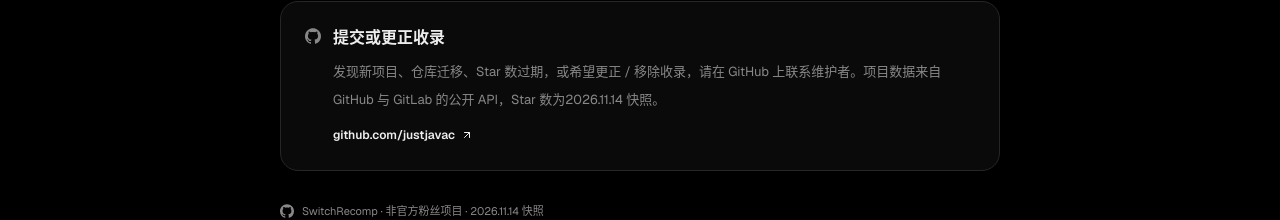
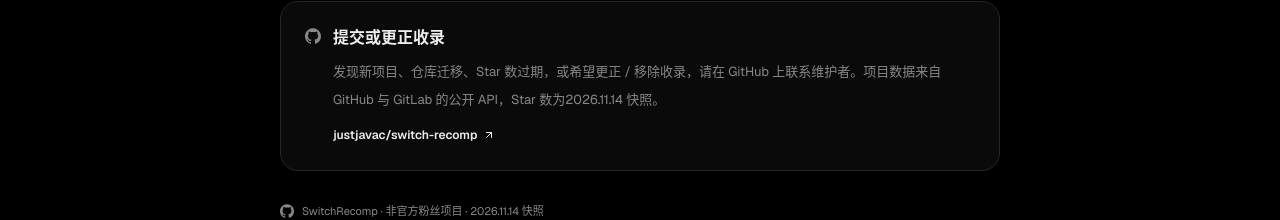
Before and after one commit to justjavac/switch-recomp, a Next.js app: page /about in a window 1280 px wide. Shown: the part 1492-1712 px from the top of the page. Built offline with nearby package versions, Linux system fonts and the light colour scheme; no server answers.

Commit message:
fix: 关于页收录链接直达 GitHub 仓库

```diff
--- a/src/app/about/page.tsx
+++ b/src/app/about/page.tsx
@@ -1,5 +1,4 @@
 import type { Metadata } from "next";
-import Link from "next/link";
 import { ArrowUpRight, Info } from "lucide-react";
 import { GithubIcon } from "@/components/brand-icons";
 import { platforms, statuses } from "@/lib/projects";
@@ -157,13 +156,16 @@ export default function AboutPage() {
               上联系维护者。项目数据来自 GitHub 与 GitLab 的公开 API，Star 数为
               {siteConfig.snapshotDate} 快照。
             </p>
-            <Link
-              href="/go/github"
+            <a
+              href={siteConfig.repository}
+              target="_blank"
+              rel="noopener noreferrer"
+              aria-label={`在新窗口打开 ${siteConfig.repositoryLabel} 仓库`}
               className="mt-3 inline-flex items-center gap-1.5 text-[12px] font-semibold text-foreground transition-colors hover:text-brand"
             >
-              {siteConfig.githubLabel}
+              {siteConfig.repositoryLabel}
               <ArrowUpRight className="size-3" />
-            </Link>
+            </a>
           </div>
         </div>
       </section>
```
